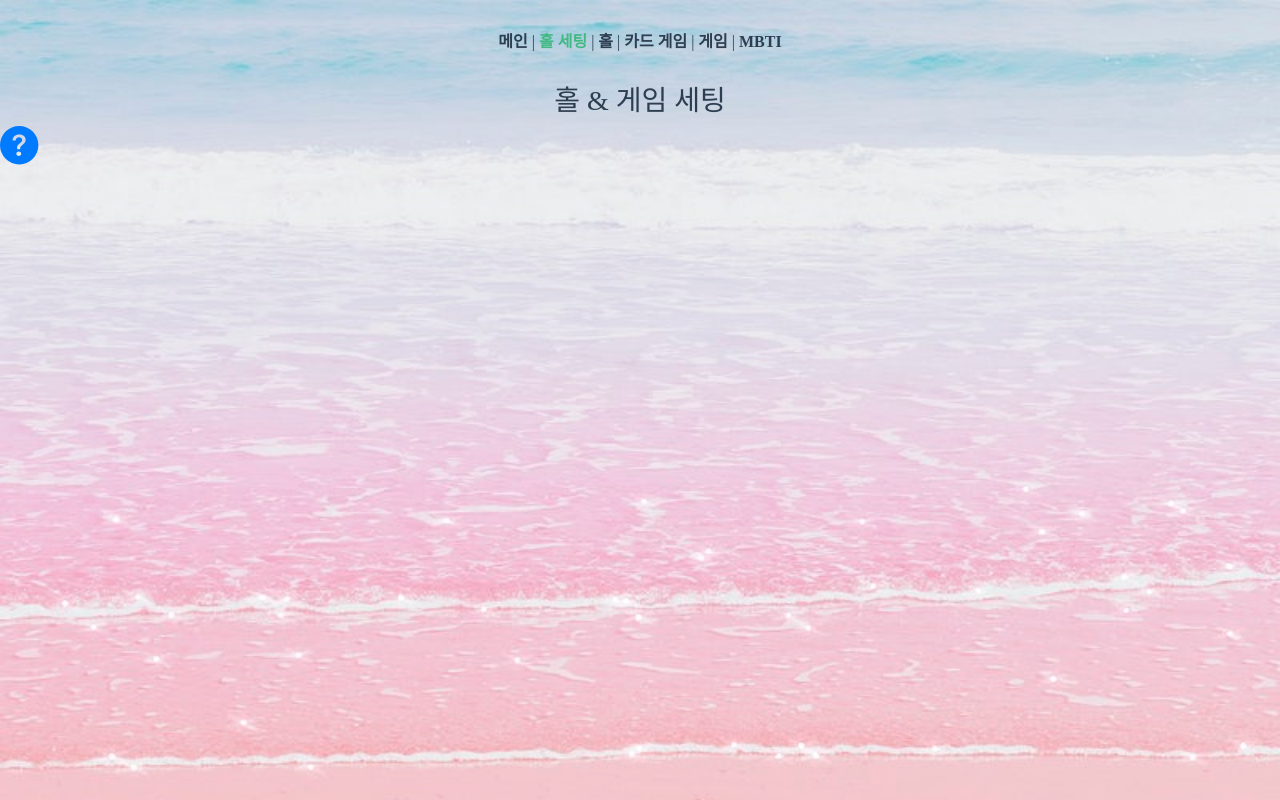
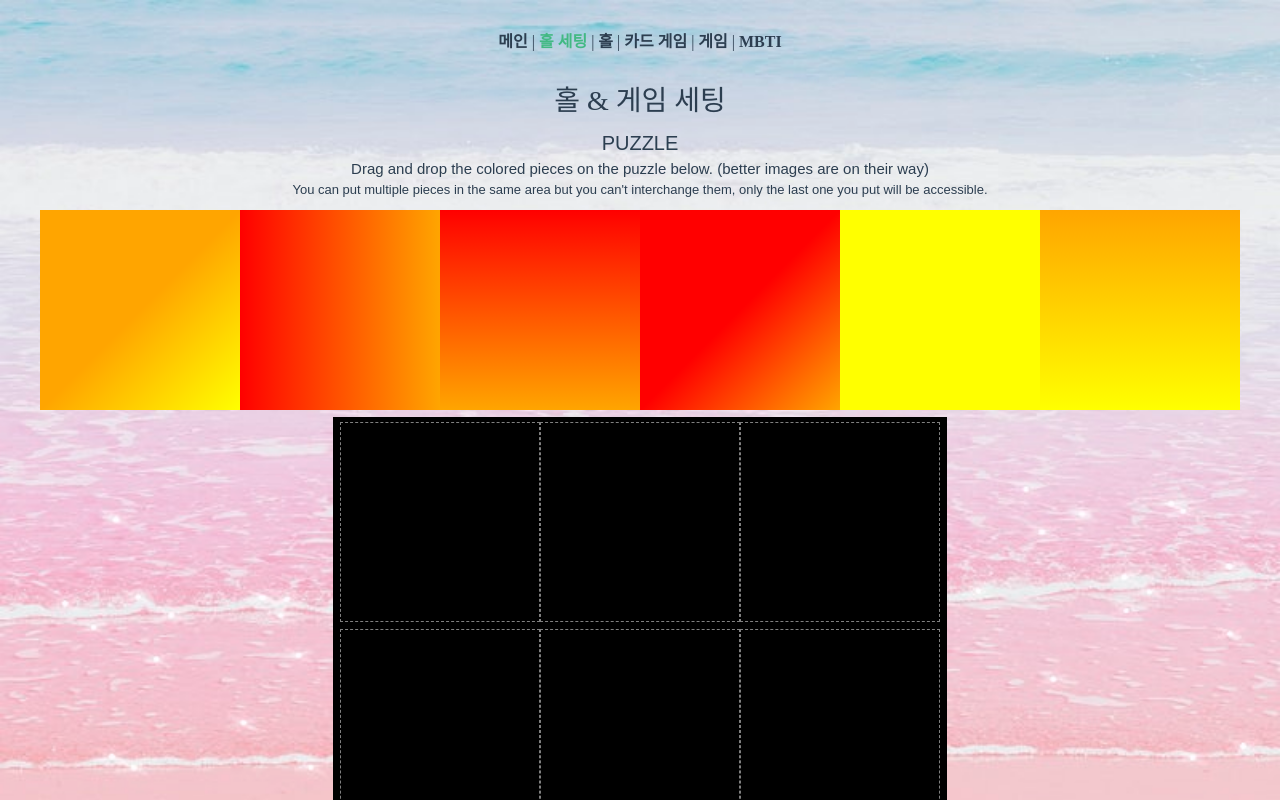
Before and after one commit to seowan/ZZASAI, a Vue app in the folder frontend/: page /create-hall in a window 1280 px wide. Shown: the top 800 px of the page. Built offline with nearby package versions, Linux system fonts and the light colour scheme; a web font is replaced by a local one.

Commit message:
[#] Refac: on-working draggable blocks @CreateHall

```diff
--- a/frontend/src/views/CreateHall.vue
+++ b/frontend/src/views/CreateHall.vue
@@ -2,7 +2,38 @@
   <!-- 메인 홀 & 게임 세팅 -->
   <div class="create-hall">
     <div class="h3"> 홀 & 게임 세팅 </div>
+
+    <!-- OrderBlock -->
+    <div class="info">
+      <div id="title">PUZZLE</div>
+      <div id="rest">Drag and drop the colored pieces on the puzzle below. (better images are on their way) </div>
+      <div id="rest2">You can put multiple pieces in the same area but you can't interchange them, only the last one you put will be accessible.</div>
+    </div>
+
+    <div id="images">
+      <div id="drag4" draggable="true" ondragstart="drag(event)"></div>
+      <div id="drag5" draggable="true" ondragstart="drag(event)"></div>
+      <div id="drag6" draggable="true" ondragstart="drag(event)"></div>
+      <div id="drag7" draggable="true" ondragstart="drag(event)"></div>
+      <div id="drag8" draggable="true" ondragstart="drag(event)"></div>
+      <div id="drag9" draggable="true" ondragstart="drag(event)"></div>
+    </div>
+
+    <div id="text">
+      <div id="div1" ondrop="drop(event)" ondragover="allowDrop(event)"></div>
+      <div id="div2" ondrop="drop(event)" ondragover="allowDrop(event)"></div>
+      <div id="div3" ondrop="drop(event)" ondragover="allowDrop(event)"></div>
+      <div id="div4" ondrop="drop(event)" ondragover="allowDrop(event)"></div>
+      <div id="div5" ondrop="drop(event)" ondragover="allowDrop(event)"></div>
+      <div id="div6" ondrop="drop(event)" ondragover="allowDrop(event)"></div>
+      <div id="div7" ondrop="drop(event)" ondragover="allowDrop(event)"></div>
+      <div id="div8" ondrop="drop(event)" ondragover="allowDrop(event)"></div>
+      <div id="div9" ondrop="drop(event)" ondragover="allowDrop(event)"></div>
+    </div>
+
+    <!-- HelpIcon -->
     <HelpIcon />
+
 
   </div>
 </template>
@@ -14,7 +45,22 @@ export default {
   name: 'CreateHall',
   components: {
     HelpIcon,
-  }
+  },
+  methods: {
+    allowDrop(ev) {
+      ev.preventDefault();
+    },
+
+    drag(ev) {
+      ev.dataTransfer.setData("text", ev.target.id);
+    },
+
+    drop(ev) {
+      ev.preventDefault();
+      var data = ev.dataTransfer.getData("text");
+      ev.target.appendChild(document.getElementById(data));
+    },
+  },
 }
 </script>
 
@@ -32,4 +78,87 @@ body {
   margin: 0;
   height: 100%;
 }
+
+
+.info {
+  position:relative;
+  font-family:Arial;
+  margin:10px;
+  text-align:center;
+  border-radius:5px;
+  font-size:15px;
+}
+
+#title {
+  font-size:20px;
+}
+
+#rest2 {
+  font-size:13px;
+}
+
+#text div {
+  position:relative;
+  height: 200px;
+  width: 200px;
+  border: 1px dashed gray;
+  display: inline-block;
+  margin: 0;
+}
+
+#text {
+  width:614px;
+  height:614px;
+  background:black;
+  border:5px solid black;
+  margin:auto;
+}
+
+#images {
+  width: 100%
+}
+
+img {
+  height: 200px;
+  width: 200px;
+}
+
+#drag4,
+#drag5,
+#drag6,
+#drag7,
+#drag8,
+#drag9,
+#drag10,
+#drag11,
+#drag12 {
+  height: 200px;
+  width: 200px;
+
+  display: inline-block;
+}
+
+#drag4 {
+  background: linear-gradient(to bottom right, orange, orange, yellow);
+}
+
+#drag5 {
+  background: linear-gradient(to right, red, orange);
+}
+
+#drag6 {
+  background: linear-gradient(red, orange);
+}
+
+#drag7 {
+  background: linear-gradient(to bottom right, red, red, orange);
+}
+
+#drag8 {
+  background:yellow;
+}
+
+#drag9 {
+  background: linear-gradient(orange, yellow);
+}
 </style>
```
